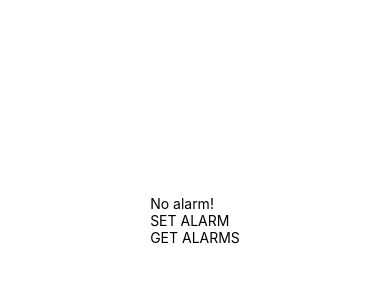
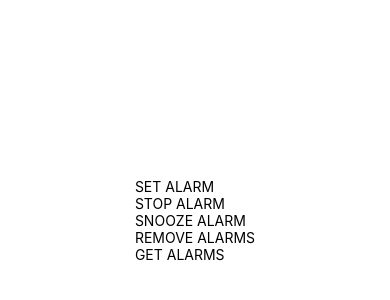
Before and after one commit to bartolomej/rn-alarm, a React Native app: screen / in a window 390 px wide. Shown: the part 202-502 px from the top of the page. Built offline with nearby package versions, Linux system fonts and the light colour scheme.

Commit message:
Implemented schedule, start, stop, snooze, removeAll alarm logic.

```diff
--- a/src/App.js
+++ b/src/App.js
@@ -1,7 +1,7 @@
 import React, { useState } from 'react';
 import { TouchableOpacity, Platform, View, Text, StyleSheet, StatusBar } from 'react-native';
 import DateTimePicker from '@react-native-community/datetimepicker';
-import Alarm, {set, getAll, getAndroidDay} from './alarm';
+import Alarm, {set, getAll, stop, snooze, removeAll, getAndroidDay} from './alarm';
 
 
 const App = () => {
@@ -24,7 +24,6 @@ const App = () => {
     <View style={styles.container}>
       <StatusBar barStyle="light-content"/>
       <View>
-        <Text>{date ? date.toLocaleString() : 'No alarm!'}</Text>
         <Button onPress={() => {
           const alarm = new Alarm();
           alarm.default();
@@ -32,6 +31,9 @@ const App = () => {
           alarm.minutes = new Date().getMinutes() + 1;
           set(alarm)
         }} title="SET ALARM"/>
+        <Button onPress={stop} title="STOP ALARM"/>
+        <Button onPress={snooze} title="SNOOZE ALARM"/>
+        <Button onPress={removeAll} title="REMOVE ALARMS"/>
         <Button onPress={async () => {
           console.log(await getAll())
         }} title="GET ALARMS"/>
--- a/src/alarm.js
+++ b/src/alarm.js
@@ -4,12 +4,20 @@ import uuid from 'uuid/v4';
 
 const AlarmService = NativeModules.AlarmModule;
 
-export function toast (message) {
-  AlarmService.toast(message);
+export function set (alarm) {
+  AlarmService.set(alarm);
 }
 
-export function set (alarm) {
-  AlarmService.set(alarm);
+export function stop () {
+  AlarmService.stop();
+}
+
+export function snooze () {
+  AlarmService.snooze();
+}
+
+export function removeAll () {
+  AlarmService.removeAll();
 }
 
 export async function getAll () {
```
Also changed, not shown: 10 other files (tests, documents, lock files or other folders).
